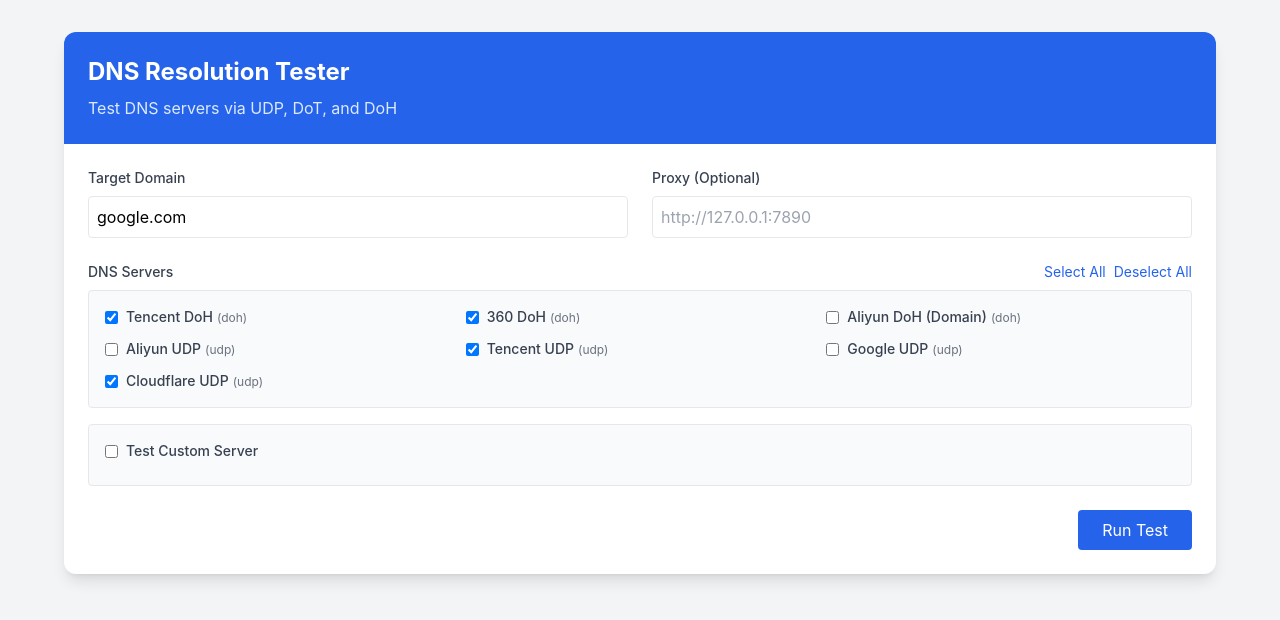
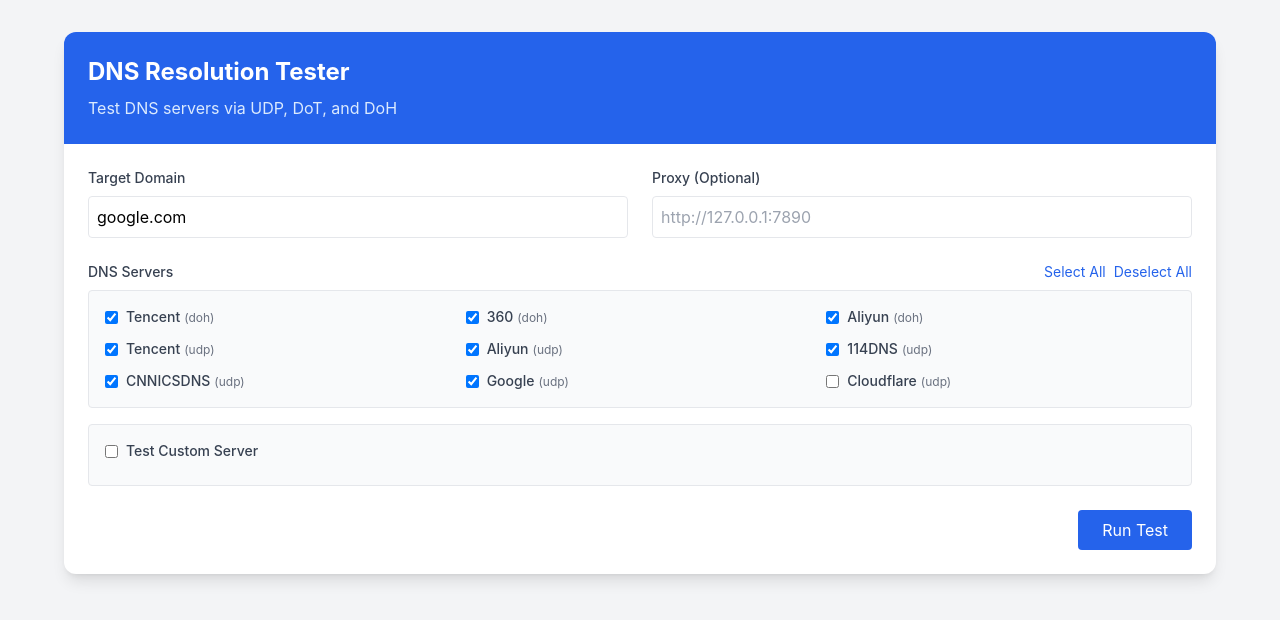
Before and after one commit to somnifex/EZDNSTester, a FastAPI app: page / in a window 1280 px wide. Shown: the top 620 px of the page. Run offline with FastAPI, Linux system fonts and the light colour scheme; some libraries are stand-ins or nearby versions.

Commit message:
Update index.html

```diff
--- a/templates/index.html
+++ b/templates/index.html
@@ -155,17 +155,19 @@
                 const proxy = ref('')
                 const loading = ref(false)
                 const results = ref([])
-                const selectedServerIndices = ref([0, 1, 4, 6])
+                const selectedServerIndices = ref([0, 1, 2, 3, 4, 5, 6, 7])
                 const useCustomServer = ref(false)
 
                 const defaultServers = [
-                    { name: 'Tencent DoH', server: 'https://doh.pub/dns-query', type: 'doh' },
-                    { name: '360 DoH', server: 'https://doh.360.cn', type: 'doh' },
-                    { name: 'Aliyun DoH (Domain)', server: 'https://dns.alidns.com/dns-query', type: 'doh' },
-                    { name: 'Aliyun UDP', server: '223.5.5.5', type: 'udp' },
-                    { name: 'Tencent UDP', server: '119.29.29.29', type: 'udp' },
-                    { name: 'Google UDP', server: '8.8.8.8', type: 'udp' },
-                    { name: 'Cloudflare UDP', server: '1.1.1.1', type: 'udp' }
+                    { name: 'Tencent', server: 'https://doh.pub/dns-query', type: 'doh' },
+                    { name: '360', server: 'https://doh.360.cn', type: 'doh' },
+                    { name: 'Aliyun', server: 'https://dns.alidns.com/dns-query', type: 'doh' },
+                    { name: 'Tencent', server: '119.29.29.29', type: 'udp' },
+                    { name: 'Aliyun', server: '223.5.5.5', type: 'udp' },
+                    { name: '114DNS', server: '114.114.114.114', type: 'udp' },
+                    { name: 'CNNICSDNS', server: '1.2.4.8', type: 'udp' },
+                    { name: 'Google', server: '8.8.8.8', type: 'udp' },
+                    { name: 'Cloudflare', server: '1.1.1.1', type: 'udp' }
                 ]
 
                 const customServer = reactive({
```
